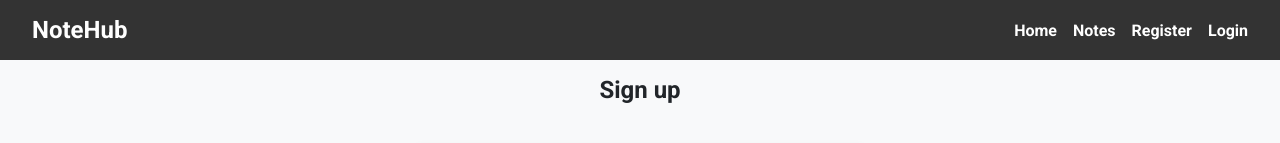
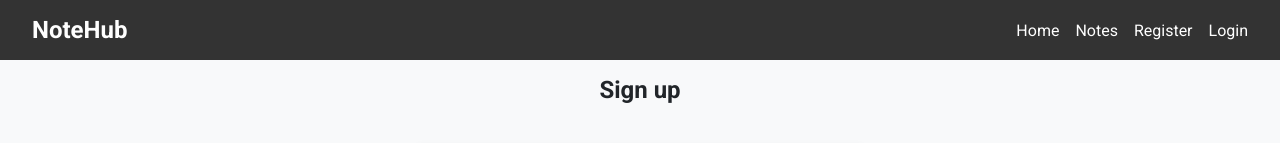
Before and after one commit to Liska-iriska/09-auth, a Next.js app: page /sign-up in a window 1280 px wide. Shown: the top 143 px of the page. Built offline with nearby package versions, Linux system fonts and the light colour scheme; no server answers.

Commit message:
Edit css header

```diff
--- a/components/Header/Header.module.css
+++ b/components/Header/Header.module.css
@@ -7,14 +7,14 @@
   color: white;
 }
 
-.header a {
+.headerLink {
   text-decoration: none;
   color: white;
   font-size: 1.5rem;
-  font-weight: bold;
+  font-weight: 700;
 }
 
-.header a:hover {
+.headerLink:hover {
   color: #ddd;
 }
 
@@ -26,12 +26,17 @@
   gap: 1rem;
 }
 
-.navigation li a {
+.navigationItem {
+  display: flex;
+  align-items: center;
+}
+
+.navigationLink {
   text-decoration: none;
   color: white;
   font-size: 1rem;
 }
 
-.navigation li a:hover {
+.navigationLink:hover {
   color: #ddd;
 }
--- a/components/Header/Header.tsx
+++ b/components/Header/Header.tsx
@@ -5,16 +5,20 @@ import AuthNavigation from "../AuthNavigation/AuthNavigation";
 const Header = () => {
   return (
     <header className={css.header}>
-      <Link href="/" aria-label="Home">
+      <Link className={css.headerLink} href="/" aria-label="Home">
         NoteHub
       </Link>
       <nav aria-label="Main Navigation">
         <ul className={css.navigation}>
-          <li>
-            <Link href="/">Home</Link>
+          <li className={css.navigationItem}>
+            <Link className={css.navigationLink} href="/">
+              Home
+            </Link>
           </li>
-          <li>
-            <Link href="/notes/filter/all">Notes</Link>
+          <li className={css.navigationItem}>
+            <Link className={css.navigationLink} href="/notes/filter/all">
+              Notes
+            </Link>
           </li>
           <AuthNavigation />
         </ul>
```
